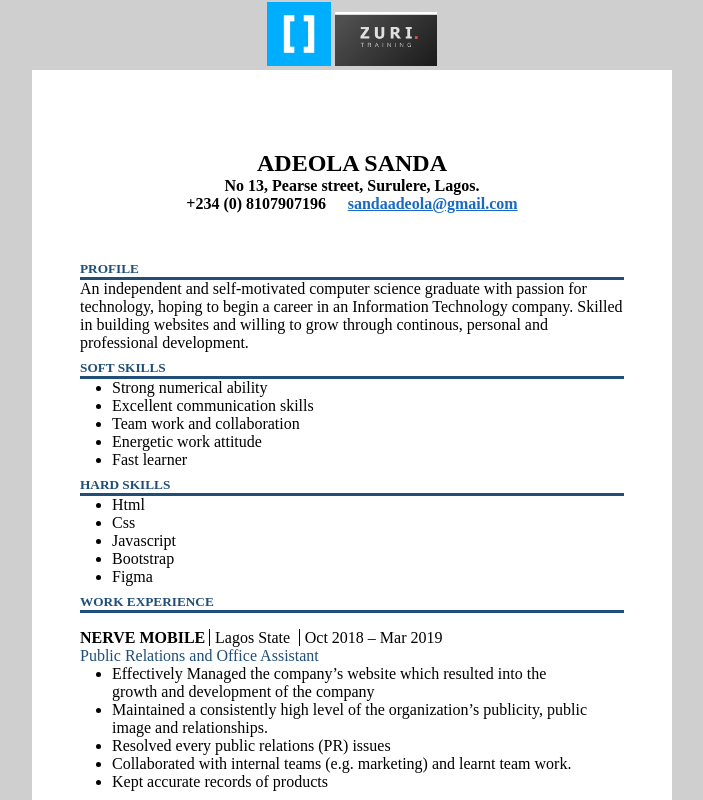
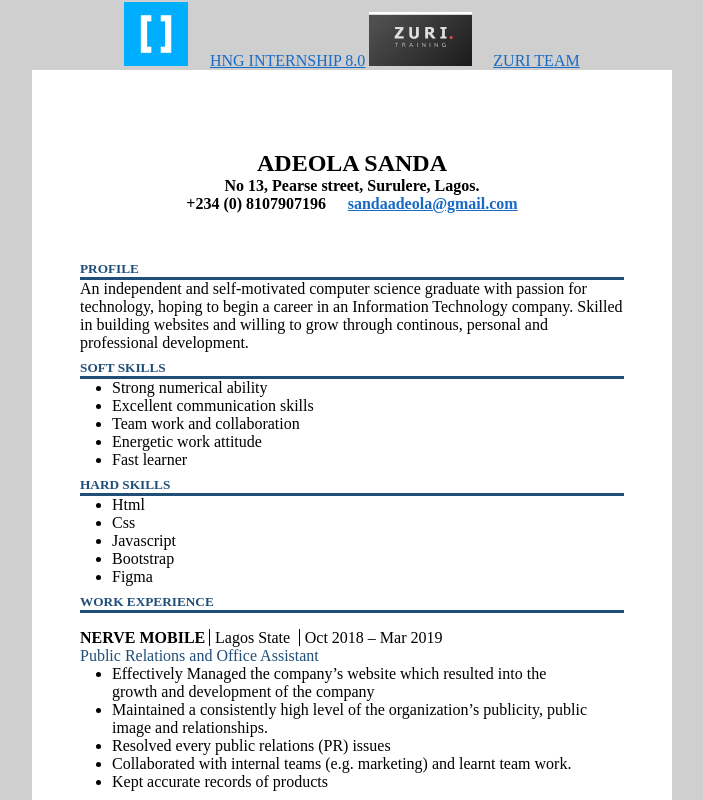
Before and after one commit to Samuelcsc/HNG-8, a plain HTML site: page index.html in a window 1280 px wide. Shown: the top 800 px of the page, without its empty margins (288-991 px from the left). Drawn offline with Linux system fonts and the light colour scheme; files whose address does not match are found by name.

Commit message:
Update index.html

```diff
--- a/index.html
+++ b/index.html
@@ -10,7 +10,7 @@
 </head>
 <body>
     <div class="resume_bg">
-        <header><img src="HNG.png" width="5%"> <img src="Zuri.jpeg" width="8%"></header>
+        <header><img src="HNG.png" width="5%"> <a href="https://hng.tech">HNG INTERNSHIP 8.0</a> <img src="Zuri.jpeg" width="8%"> <a href="https://zuri.team">ZURI TEAM</a></header>
     <div class="resume_bg_2">
         <div class="top">
             <h2 class="top-elements">ADEOLA SANDA</h2>
```
